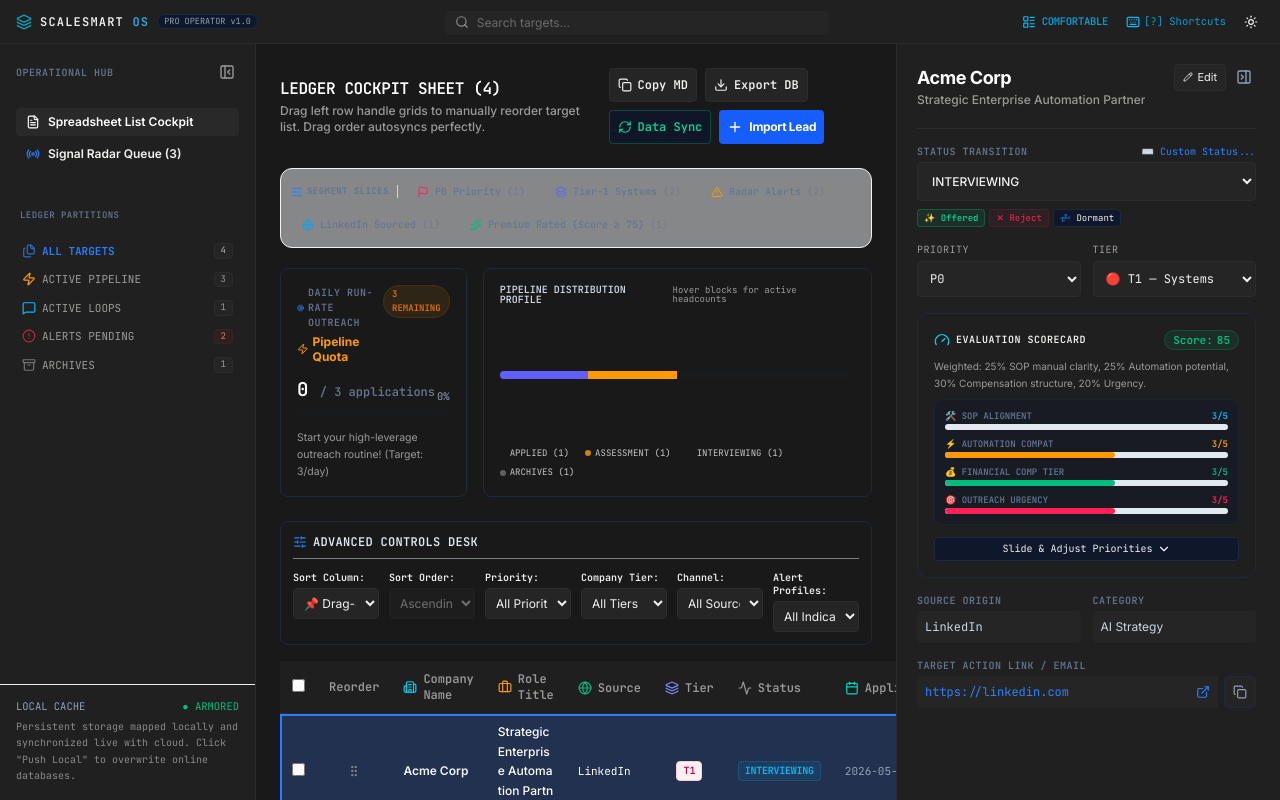
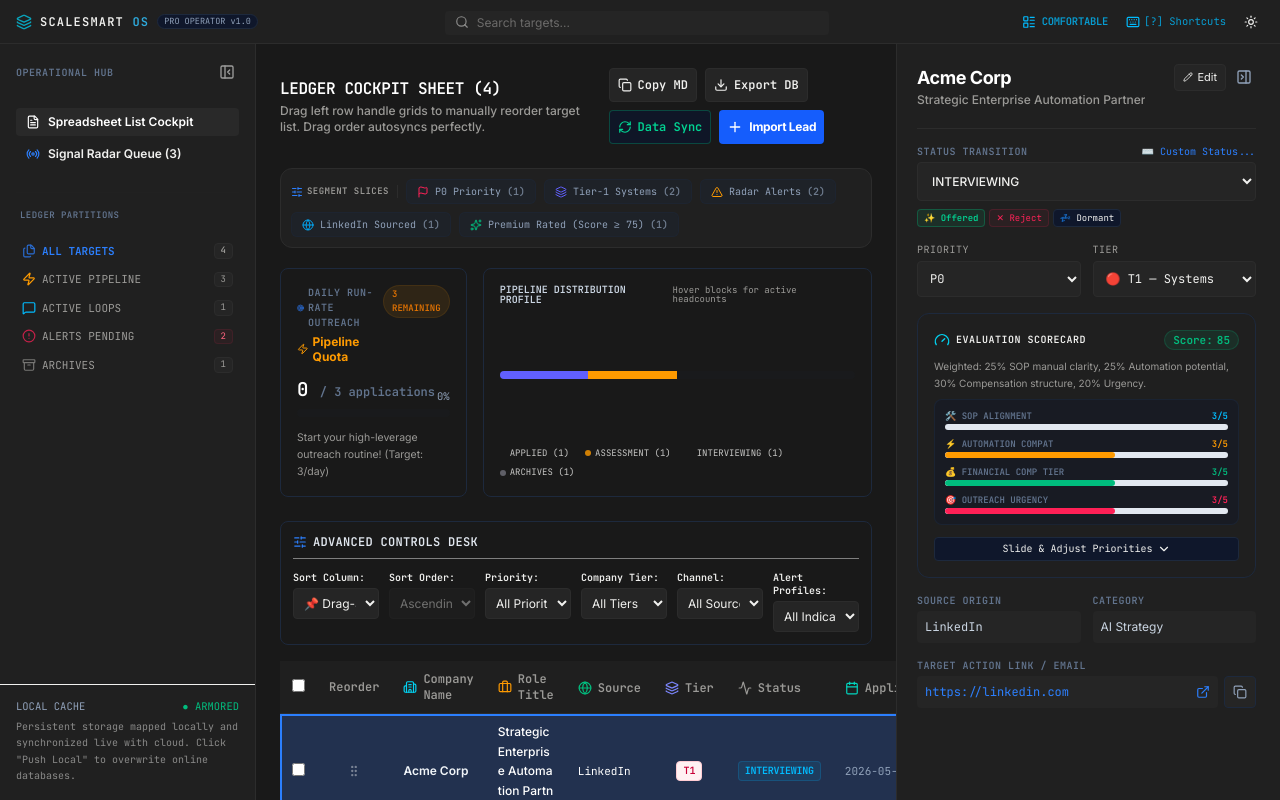
Before and after one commit to johnwesleyquintero/scalesmart-opportunity-os, a React (Vite) app: page / in a window 1280 px wide. Built offline with nearby package versions, Linux system fonts and the light colour scheme.

Commit message:
refactor(ui): update segment slicer styling
Refactor preset badges with theme-aware color tokens and adjusted transition durations for improved visual consistency.

```diff
--- a/src/App.tsx
+++ b/src/App.tsx
@@ -1209,79 +1209,93 @@ export default function App() {
                 </div>
 
                 {/* 1-Click Fast Slicer Preset Badges */}
-                <div className="flex flex-wrap items-center gap-2 mb-5 bg-slate-100/50 dark:bg-slate-900/30 p-2.5 rounded-xl border border-neutral-250/50 dark:border-slate-800/60 font-mono text-[10px]">
-                  <span className="text-[9px] text-slate-500 font-bold uppercase tracking-wider select-none shrink-0 border-r pr-2 border-neutral-300 dark:border-slate-800 flex items-center gap-1">
+                <div className={`flex flex-wrap items-center gap-2 mb-5 p-2.5 rounded-xl border font-mono text-[10px] transition-colors duration-250 ${
+                  isDark ? "bg-[#202020] border-[#2c2c2c]" : "bg-[#f7f7f5] border-[#eae9e6]"
+                }`}>
+                  <span className={`text-[9px] font-bold uppercase tracking-wider select-none shrink-0 border-r pr-2 flex items-center gap-1 ${
+                    isDark ? "text-[#9b9a97] border-[#2c2c2c]" : "text-[#787774] border-[#eae9e6]"
+                  }`}>
                     <SlidersHorizontal className="w-3 h-3 text-blue-500" /> Segment Slices
                   </span>
 
                   {/* Preset 1: High Priority (P0) */}
                   <button
                     onClick={() => setFilterPriority(filterPriority === "P0" ? "ALL" : "P0")}
-                    className={`px-2.5 py-1 rounded-md transition flex items-center gap-1.5 cursor-pointer border ${
+                    className={`px-2.5 py-1 rounded-md transition duration-150 flex items-center gap-1.5 cursor-pointer border ${
                       filterPriority === "P0"
-                        ? "bg-rose-500/10 border-rose-500/40 text-rose-500 font-bold dark:bg-rose-500/15"
-                        : "bg-transparent border-transparent text-slate-500 hover:text-slate-900 dark:text-slate-400 dark:hover:text-slate-200 hover:bg-slate-500/10"
+                        ? "bg-rose-500/15 border-rose-500/40 text-rose-600 dark:text-rose-400 font-bold"
+                        : isDark
+                          ? "bg-slate-800/30 border-slate-800/40 text-slate-400 hover:bg-slate-800/60 hover:text-slate-100"
+                          : "bg-slate-100/50 border-slate-200/50 text-slate-600 hover:bg-slate-100/95 hover:text-slate-900"
                     }`}
                   >
                     <Flag className="w-3 h-3 text-rose-500" />
                     <span>P0 Priority</span>
-                    <span className="opacity-60">({opportunities.filter(o => o.priority === "P0").length})</span>
+                    <span className="opacity-70 font-bold">({opportunities.filter(o => o.priority === "P0").length})</span>
                   </button>
 
                   {/* Preset 2: Tier-1 Systems */}
                   <button
                     onClick={() => setFilterTier(filterTier === "T1" ? "ALL" : "T1")}
-                    className={`px-2.5 py-1 rounded-md transition flex items-center gap-1.5 cursor-pointer border ${
+                    className={`px-2.5 py-1 rounded-md transition duration-150 flex items-center gap-1.5 cursor-pointer border ${
                       filterTier === "T1"
-                        ? "bg-indigo-500/10 border-indigo-500/40 text-indigo-500 dark:text-indigo-400 font-bold dark:bg-indigo-500/15"
-                        : "bg-transparent border-transparent text-slate-500 hover:text-slate-900 dark:text-slate-400 dark:hover:text-slate-200 hover:bg-slate-500/10"
+                        ? "bg-indigo-500/15 border-indigo-500/40 text-indigo-600 dark:text-indigo-400 font-bold"
+                        : isDark
+                          ? "bg-slate-800/30 border-slate-800/40 text-slate-400 hover:bg-slate-800/60 hover:text-slate-100"
+                          : "bg-slate-100/50 border-slate-200/50 text-slate-600 hover:bg-slate-100/95 hover:text-slate-900"
                     }`}
                   >
                     <Layers className="w-3 h-3 text-indigo-500 dark:text-indigo-400" />
                     <span>Tier-1 Systems</span>
-                    <span className="opacity-60">({opportunities.filter(o => o.tier === "T1").length})</span>
+                    <span className="opacity-70 font-bold">({opportunities.filter(o => o.tier === "T1").length})</span>
                   </button>
 
                   {/* Preset 3: Active Alerts */}
                   <button
                     onClick={() => setFilterRisk(filterRisk === "RISK_ONLY" ? "ALL" : "RISK_ONLY")}
-                    className={`px-2.5 py-1 rounded-md transition flex items-center gap-1.5 cursor-pointer border ${
+                    className={`px-2.5 py-1 rounded-md transition duration-150 flex items-center gap-1.5 cursor-pointer border ${
                       filterRisk === "RISK_ONLY"
-                        ? "bg-amber-500/10 border-amber-500/40 text-amber-600 dark:text-amber-400 font-bold dark:bg-amber-500/15 animate-pulse"
-                        : "bg-transparent border-transparent text-slate-500 hover:text-slate-900 dark:text-slate-400 dark:hover:text-slate-200 hover:bg-slate-500/10"
+                        ? "bg-amber-500/15 border-amber-500/40 text-amber-600 dark:text-amber-400 font-bold animate-pulse"
+                        : isDark
+                          ? "bg-slate-800/30 border-slate-800/40 text-slate-400 hover:bg-slate-800/60 hover:text-slate-100"
+                          : "bg-slate-100/50 border-slate-200/50 text-slate-600 hover:bg-slate-100/95 hover:text-slate-900"
                     }`}
                   >
                     <AlertTriangle className="w-3 h-3 text-amber-500" />
                     <span>Radar Alerts</span>
-                    <span className="opacity-60">({opportunities.filter(o => getRiskOfOpportunity(o).type !== "none").length})</span>
+                    <span className="opacity-70 font-bold">({opportunities.filter(o => getRiskOfOpportunity(o).type !== "none").length})</span>
                   </button>
 
                   {/* Preset 4: LinkedIn Sourced */}
                   <button
                     onClick={() => setFilterSource(filterSource === "LinkedIn" ? "ALL" : "LinkedIn")}
-                    className={`px-2.5 py-1 rounded-md transition flex items-center gap-1.5 cursor-pointer border ${
+                    className={`px-2.5 py-1 rounded-md transition duration-150 flex items-center gap-1.5 cursor-pointer border ${
                       filterSource === "LinkedIn"
-                        ? "bg-sky-500/10 border-sky-500/40 text-sky-600 dark:text-sky-400 font-bold dark:bg-sky-500/15"
-                        : "bg-transparent border-transparent text-slate-500 hover:text-slate-900 dark:text-slate-400 dark:hover:text-slate-200 hover:bg-slate-500/10"
+                        ? "bg-sky-500/15 border-sky-500/40 text-sky-600 dark:text-sky-450 font-bold"
+                        : isDark
+                          ? "bg-slate-800/30 border-slate-800/40 text-slate-400 hover:bg-slate-800/60 hover:text-slate-100"
+                          : "bg-slate-100/50 border-slate-200/50 text-slate-600 hover:bg-slate-100/95 hover:text-slate-900"
                     }`}
                   >
                     <Globe className="w-3 h-3 text-sky-500 dark:text-sky-400" />
                     <span>LinkedIn Sourced</span>
-                    <span className="opacity-60">({opportunities.filter(o => o.source === "LinkedIn").length})</span>
+                    <span className="opacity-70 font-bold">({opportunities.filter(o => o.source === "LinkedIn").length})</span>
                   </button>
 
                   {/* Preset 5: Premium Evaluated (Score >= 75) */}
                   <button
                     onClick={() => setFilterHighRated(!filterHighRated)}
-                    className={`px-2.5 py-1 rounded-md transition flex items-center gap-1.5 cursor-pointer border ${
+                    className={`px-2.5 py-1 rounded-md transition duration-150 flex items-center gap-1.5 cursor-pointer border ${
                       filterHighRated
-                        ? "bg-emerald-500/10 border-emerald-500/40 text-emerald-600 dark:text-emerald-400 font-bold dark:bg-emerald-500/15"
-                        : "bg-transparent border-transparent text-slate-500 hover:text-slate-900 dark:text-slate-400 dark:hover:text-slate-200 hover:bg-slate-500/10"
+                        ? "bg-emerald-500/15 border-emerald-500/40 text-emerald-600 dark:text-emerald-400 font-bold"
+                        : isDark
+                          ? "bg-slate-800/30 border-slate-800/40 text-slate-400 hover:bg-slate-800/60 hover:text-slate-100"
+                          : "bg-slate-100/50 border-slate-200/50 text-slate-600 hover:bg-slate-100/95 hover:text-slate-900"
                     }`}
                   >
-                    <Sparkles className="w-3 h-3 text-emerald-500 dark:text-emerald-450" />
+                    <Sparkles className="w-3 h-3 text-emerald-500 dark:text-emerald-400" />
                     <span>Premium Rated (Score ≥ 75)</span>
-                    <span className="opacity-60">({opportunities.filter(o => o.score !== undefined && o.score >= 75).length})</span>
+                    <span className="opacity-70 font-bold">({opportunities.filter(o => o.score !== undefined && o.score >= 75).length})</span>
                   </button>
 
                   {/* Reset/Clear All when filters are active */}
@@ -1296,7 +1310,7 @@ export default function App() {
                         setSortField(null);
                         setToast({ message: "Cleared all segment slices!", type: "info" });
                       }}
-                      className="ml-auto px-2 py-0.5 rounded cursor-pointer bg-rose-500/20 text-rose-500 hover:bg-rose-500/30 dark:text-rose-400 border border-rose-500/30 transition-all text-[9px] font-bold uppercase"
+                      className="ml-auto px-2 py-0.5 rounded cursor-pointer bg-rose-500/15 hover:bg-rose-500/25 text-rose-600 dark:text-rose-400 border border-rose-500/30 transition-all text-[9px] font-bold uppercase"
                     >
                       ✕ Clear Slice
                     </button>
```
